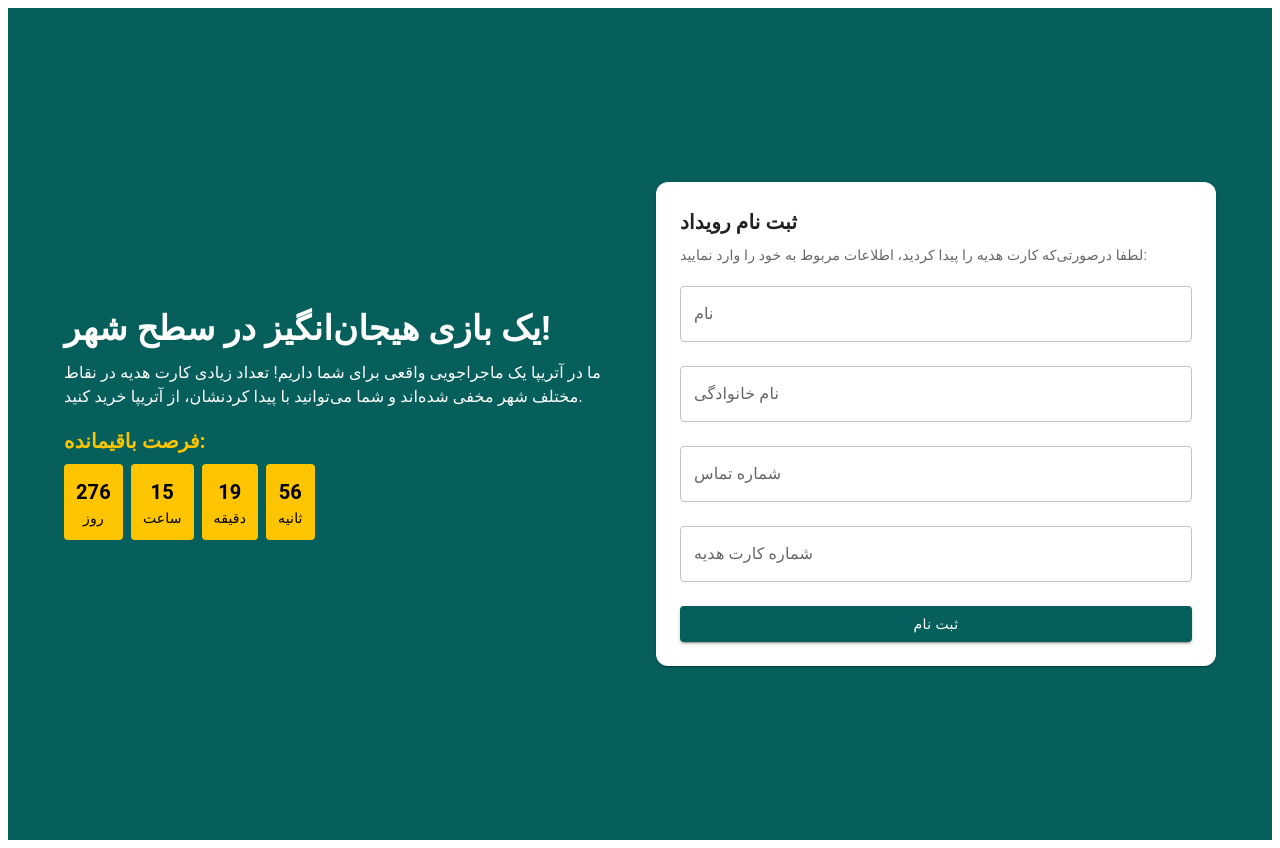
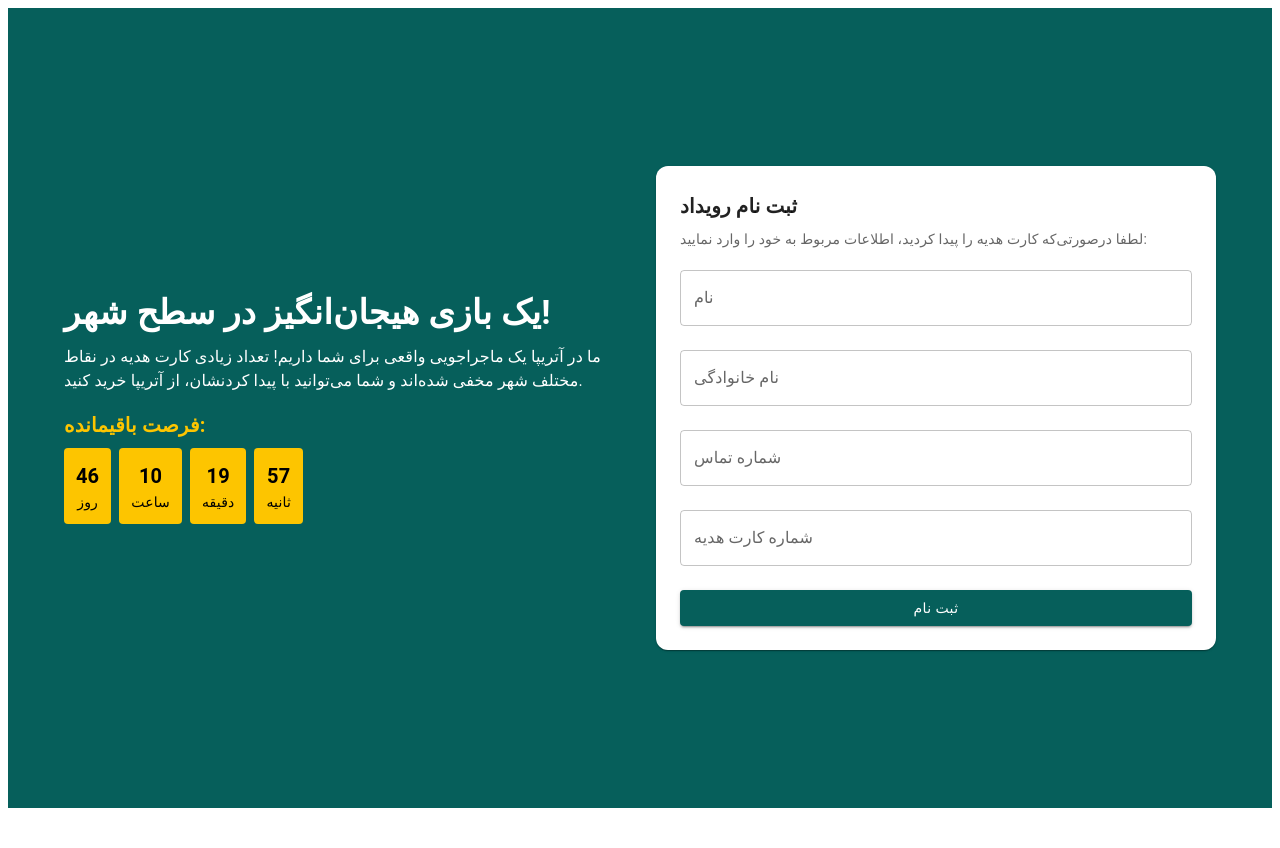
Before and after one commit to dylogedyloge/event, a React (Create React App) app: page / in a window 1280 px wide. After the commit the page ends 816 px from the top, so only its background shows below. Built offline with nearby package versions, Linux system fonts and the light colour scheme.

Commit message:
change the target date

```diff
--- a/src/Event.jsx
+++ b/src/Event.jsx
@@ -3,7 +3,7 @@ import { Container, Card, CardContent, TextField, Button, Typography, Grid, Box
 
 const EventRegistration = () => {
   const calculateTimeLeft = () => {
-    const targetDate = new Date("2025-12-31T23:59:59").getTime();
+    const targetDate = new Date("2025-05-15T19:00:00").getTime();
     const now = new Date().getTime();
     const difference = targetDate - now;
 
@@ -29,7 +29,7 @@ const EventRegistration = () => {
   }, []);
 
   return (
-    <Box sx={{ backgroundColor: "#065F5B", minHeight: "100vh", display: "flex", alignItems: "center", p: 2 }}>
+    <Box sx={{ backgroundColor: "#065F5B", minHeight: "100vh", display: "flex", alignItems: "center", p: 0 }}>
       <Container maxWidth="lg">
         {/* Use display flex instead of Grid for more direct control */}
         <Box
```
